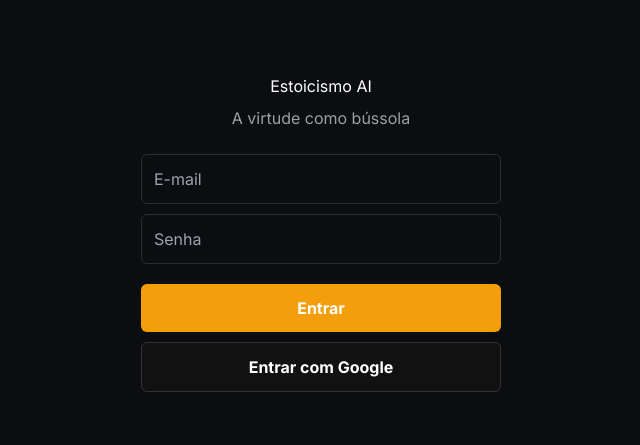
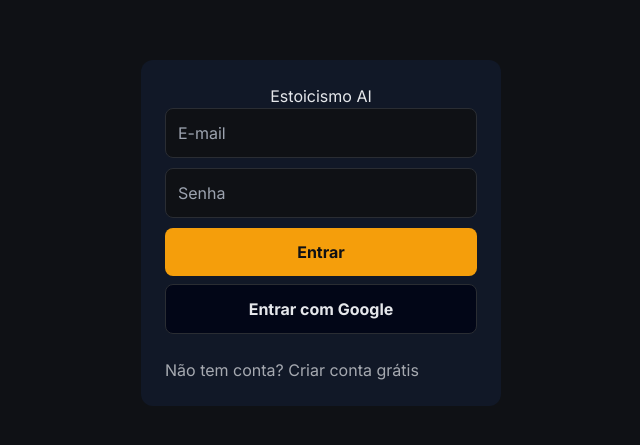
Before and after one commit to fermarand-dev/estoicismo-ai, a React (Vite) app: page / in a window 1280 px wide. Shown: the part 167-612 px from the top of the page, without its empty margins (319-959 px from the left). Built offline with nearby package versions, Linux system fonts and the light colour scheme; no server answers.

Commit message:
Update App.tsx

```diff
--- a/src/App.tsx
+++ b/src/App.tsx
@@ -2,21 +2,26 @@ import { useEffect, useState } from 'react'
 import { supabase } from './supabaseClient'
 import Home from './Home'
 
-function App() {
+export default function App() {
   const [user, setUser] = useState<any>(null)
   const [loading, setLoading] = useState(true)
+
+  // login
   const [email, setEmail] = useState('')
   const [password, setPassword] = useState('')
+
+  // cadastro
+  const [name, setName] = useState('')
+  const [isRegister, setIsRegister] = useState(false)
+
   const [error, setError] = useState<string | null>(null)
 
   useEffect(() => {
-    // Verifica sessão ao carregar
     supabase.auth.getSession().then(({ data }) => {
       setUser(data.session?.user ?? null)
       setLoading(false)
     })
 
-    // Escuta mudanças de autenticação
     const { data: listener } = supabase.auth.onAuthStateChange(
       (_event, session) => {
         setUser(session?.user ?? null)
@@ -34,7 +39,29 @@ function App() {
       email,
       password,
     })
+
     if (error) setError(error.message)
+  }
+
+  async function handleRegister() {
+    setError(null)
+
+    const { data, error } = await supabase.auth.signUp({
+      email,
+      password,
+    })
+
+    if (error) {
+      setError(error.message)
+      return
+    }
+
+    // cria perfil FREE
+    await supabase.from('profiles').insert({
+      id: data.user?.id,
+      name,
+      is_premium: false,
+    })
   }
 
   async function loginWithGoogle() {
@@ -47,31 +74,28 @@ function App() {
   }
 
   if (loading) {
-    return (
-      <div style={center}>
-        <p>Carregando...</p>
-      </div>
-    )
+    return <p style={{ textAlign: 'center' }}>Carregando...</p>
   }
 
-  // 🔐 Usuário logado → Home
   if (user) {
-    return <Home user={user} />
+    return <Home />
   }
 
-  // 🔓 Usuário não logado → Login
   return (
-    <div style={center}>
-      <div style={{ width: 360 }}>
-        <h1 style={{ textAlign: 'center', marginBottom: 8 }}>
-          Estoicismo AI
-        </h1>
-        <p style={{ textAlign: 'center', opacity: 0.6, marginBottom: 24 }}>
-          A virtude como bússola
-        </p>
+    <div style={container}>
+      <div style={card}>
+        <h1 style={{ textAlign: 'center' }}>Estoicismo AI</h1>
+
+        {isRegister && (
+          <input
+            placeholder="Nome"
+            value={name}
+            onChange={(e) => setName(e.target.value)}
+            style={input}
+          />
+        )}
 
         <input
-          type="email"
           placeholder="E-mail"
           value={email}
           onChange={(e) => setEmail(e.target.value)}
@@ -88,54 +112,74 @@ function App() {
 
         {error && <p style={{ color: '#f87171' }}>{error}</p>}
 
-        <button style={button} onClick={handleLogin}>
-          Entrar
-        </button>
+        {isRegister ? (
+          <button style={button} onClick={handleRegister}>
+            Criar conta gratuita
+          </button>
+        ) : (
+          <button style={button} onClick={handleLogin}>
+            Entrar
+          </button>
+        )}
 
         <button style={googleButton} onClick={loginWithGoogle}>
           Entrar com Google
         </button>
+
+        <p
+          style={{ marginTop: 16, cursor: 'pointer', opacity: 0.7 }}
+          onClick={() => setIsRegister(!isRegister)}
+        >
+          {isRegister
+            ? 'Já tem conta? Entrar'
+            : 'Não tem conta? Criar conta grátis'}
+        </p>
       </div>
     </div>
   )
 }
 
-const center: React.CSSProperties = {
+const container: React.CSSProperties = {
   minHeight: '100vh',
   display: 'flex',
   alignItems: 'center',
   justifyContent: 'center',
-  background: '#0b0d10',
-  color: '#fff',
-  fontFamily: 'Inter, sans-serif',
+  background: '#0f1115',
+  color: '#e5e7eb',
+}
+
+const card: React.CSSProperties = {
+  width: 360,
+  padding: 24,
+  borderRadius: 12,
+  background: '#111827',
 }
 
 const input: React.CSSProperties = {
   width: '100%',
   padding: 12,
   marginBottom: 10,
-  borderRadius: 6,
+  borderRadius: 8,
   border: '1px solid #2a2d33',
-  backgroundColor: '#0b0d10',
+  background: '#0f1115',
   color: '#e5e7eb',
 }
 
 const button: React.CSSProperties = {
   width: '100%',
   padding: 12,
-  marginTop: 10,
+  borderRadius: 8,
+  border: 'none',
   background: '#f59e0b',
-  border: 'none',
-  borderRadius: 6,
+  color: '#0f1115',
   fontWeight: 'bold',
   cursor: 'pointer',
+  marginBottom: 8,
 }
 
 const googleButton: React.CSSProperties = {
   ...button,
-  background: '#111',
-  color: '#fff',
-  border: '1px solid #333',
+  background: '#020617',
+  color: '#e5e7eb',
+  border: '1px solid #2a2d33',
 }
-
-export default App
```
